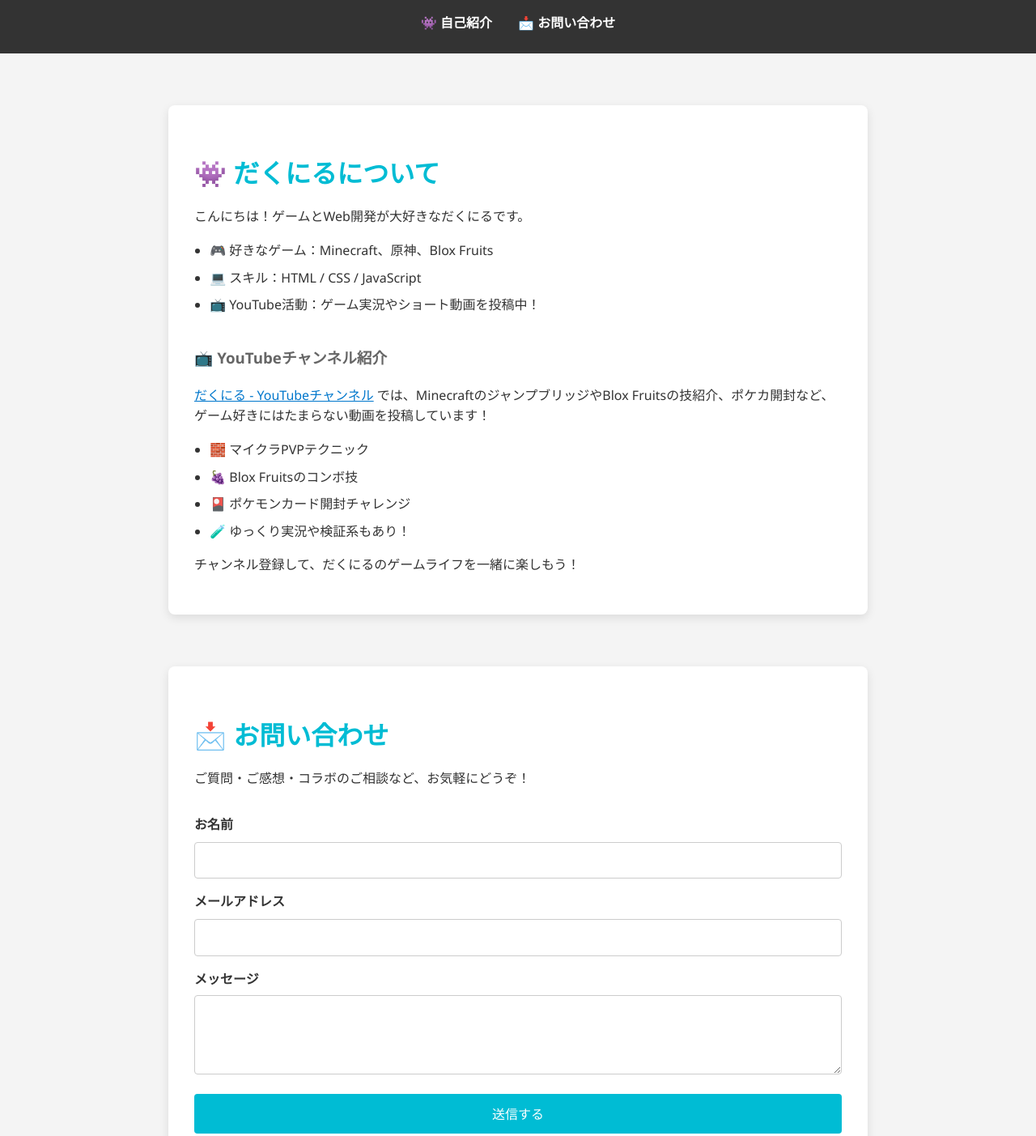
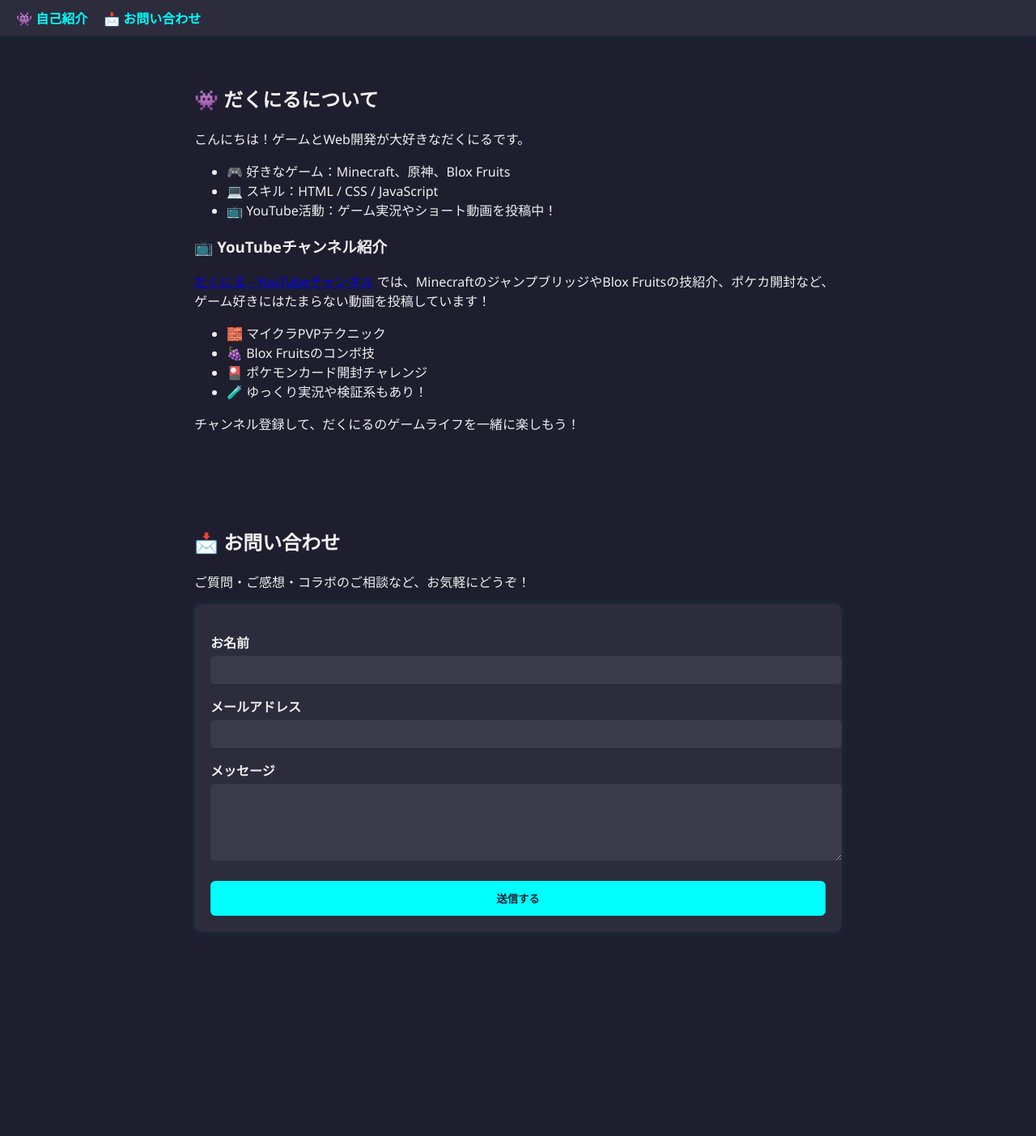
Before and after one commit to dakuniru/my-website, a plain HTML site: page index.html in a window 1280 px wide. Shown: the top 1403 px of the page at 81% size. After the commit the page ends 1191 px from the top, so only its background shows below. Drawn offline with Linux system fonts and the light colour scheme.

Commit message:
Update style.css

```diff
--- a/style.css
+++ b/style.css
@@ -1,129 +1,92 @@
-/* ベーススタイル */
+/* 全体の基本スタイル */
 body {
   margin: 0;
+  padding: 0;
   font-family: 'Segoe UI', sans-serif;
-  background-color: #f4f4f4;
-  color: #333;
-  line-height: 1.6;
-  scroll-behavior: smooth;
+  background-color: #1e1e2f;
+  color: #f0f0f0;
+
+  /* 🎮 ゲーム風カーソル（画像は自分で用意してね） */
+  cursor: url('https://www.bannerkoubou.com/image/3FucfXwPv5QoaFD1754991820_1754991829.png'), auto;
 }
 
 /* ナビゲーション */
 nav {
-  background-color: #333;
-  padding: 1em;
-  position: sticky;
-  top: 0;
-  z-index: 1000;
+  background-color: #2c2c3c;
+  padding: 10px 20px;
+  box-shadow: 0 0 10px rgba(0,255,255,0.1);
 }
 
 nav ul {
   list-style: none;
   display: flex;
-  justify-content: center;
+  gap: 20px;
+  padding: 0;
   margin: 0;
-  padding: 0;
-}
-
-nav li {
-  margin: 0 1em;
 }
 
 nav a {
-  color: #fff;
+  color: #00ffff;
   text-decoration: none;
-  font-weight: bold;
-  transition: color 0.3s;
-}
-
-nav a:hover {
-  color: #00bcd4;
-}
-
-/* セクション */
-section {
-  max-width: 800px;
-  margin: 4em auto;
-  padding: 2em;
-  background-color: #fff;
-  border-radius: 8px;
-  box-shadow: 0 4px 12px rgba(0, 0, 0, 0.1);
-}
-
-/* 見出し */
-h2 {
-  font-size: 2em;
-  margin-bottom: 0.5em;
-  color: #00bcd4;
-}
-
-h3 {
-  margin-top: 2em;
-  color: #666;
-}
-
-/* リスト */
-ul {
-  padding-left: 1.2em;
-}
-
-ul li {
-  margin-bottom: 0.5em;
-}
-
-/* リンク */
-a {
-  color: #0077cc;
-}
-
-a:hover {
-  text-decoration: underline;
-}
-
-/* フォーム */
-form {
-  display: flex;
-  flex-direction: column;
-}
-
-label {
-  margin-top: 1em;
   font-weight: bold;
 }
 
-input,
-textarea {
-  padding: 0.8em;
-  margin-top: 0.5em;
-  border: 1px solid #ccc;
-  border-radius: 4px;
-  font-size: 1em;
+/* セクション共通 */
+section {
+  padding: 40px 20px;
+  max-width: 800px;
+  margin: 0 auto;
 }
 
-button {
-  margin-top: 1.5em;
-  padding: 0.8em;
-  background-color: #00bcd4;
-  color: #fff;
-  border: none;
-  border-radius: 4px;
-  font-size: 1em;
-  cursor: pointer;
-  transition: background-color 0.3s;
-}
-
-button:hover {
-  background-color: #0097a7;
-}
-
-/* アニメーション */
+/* スクロール演出 */
 .slide-in {
   opacity: 0;
   transform: translateY(30px);
-  transition: opacity 0.8s ease, transform 0.8s ease;
+  transition: opacity 0.8s ease-out, transform 0.8s ease-out;
 }
 
 .slide-in.visible {
   opacity: 1;
   transform: translateY(0);
 }
+
+/* フォームスタイル */
+form {
+  background-color: #2c2c3c;
+  padding: 20px;
+  border-radius: 10px;
+  box-shadow: 0 0 10px rgba(0,255,255,0.1);
+}
+
+label {
+  display: block;
+  margin-top: 15px;
+  font-weight: bold;
+}
+
+input, textarea {
+  width: 100%;
+  padding: 10px;
+  margin-top: 5px;
+  border: none;
+  border-radius: 6px;
+  background-color: #3a3a4a;
+  color: #fff;
+}
+
+button {
+  margin-top: 20px;
+  width: 100%;
+  padding: 12px;
+  background-color: #00ffff;
+  color: #1e1e2f;
+  font-weight: bold;
+  border: none;
+  border-radius: 6px;
+  cursor: pointer;
+  transition: background-color 0.3s;
+}
+
+button:hover {
+  background-color: #00cccc;
+}
```
